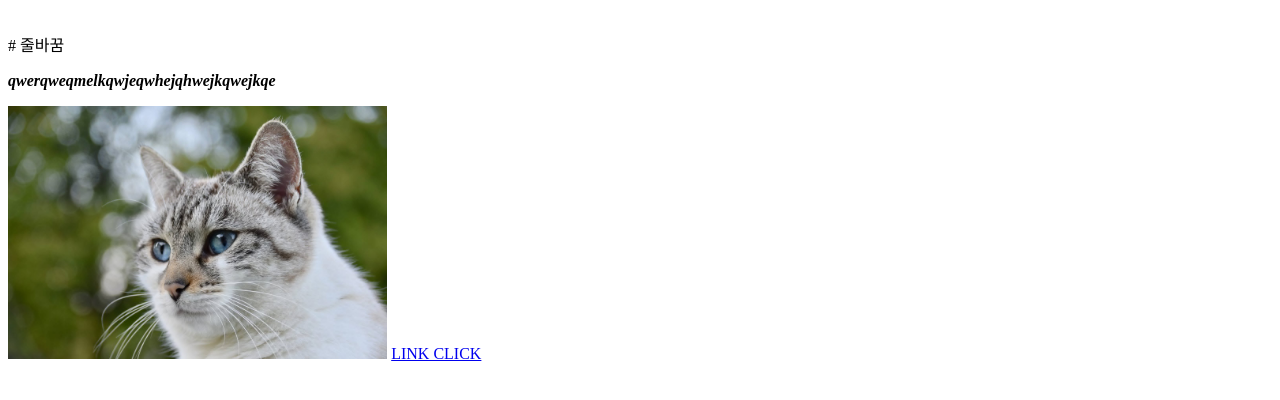
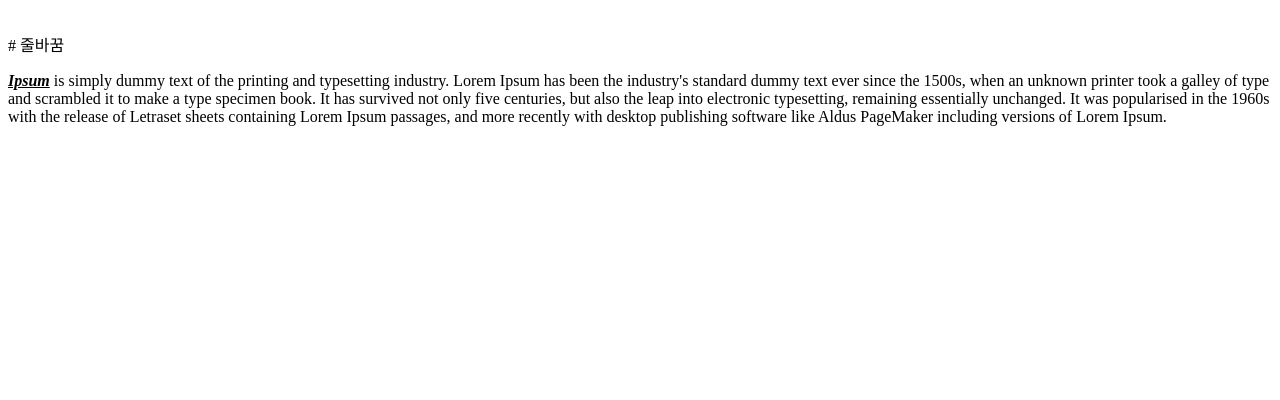
Before and after one commit to abcab-123/WebTest, a plain HTML site: page index.html in a window 1280 px wide. Shown: the part 136-536 px from the top of the page. Drawn offline with Linux system fonts and the light colour scheme.

Commit message:
Update index.html

```diff
--- a/index.html
+++ b/index.html
@@ -9,13 +9,18 @@
 <body>
 <h1>My Project</h1>
 <ol>
-<li><a href="1.HTML">title1</a></li>
-<li><a href="2.HTML">title2</a></li>
-<li><a href="3.HTML">title3</a></li>
+    <li><a href="Untitled-1.html">title1</a></li>
+    <li><a href="Untitled-2.html">title2</a></li>
+    <li><a href="Untitled-3.html">title3</a></li>
 </ol>
 <br># 줄바꿈
-<p><strong><i>qwerqweqmelkqwjeqwhejqhwejkqwejkqe</i></strong></p>
-<img src="cat-gb97f27b81_1920.jpg" width="30%">
-<a href="url">LINK CLICK</a>
+<p>
+    <strong><i><u>Ipsum</u></i></strong>  is simply dummy text of the printing and typesetting industry.
+    Lorem Ipsum has been the industry's standard dummy text ever since the 1500s,
+    when an unknown printer took a galley of type and scrambled it to make a type specimen book. It has survived not only five centuries,
+     but also the leap into electronic typesetting, remaining essentially unchanged.
+     It was popularised in the 1960s with the release of Letraset sheets containing Lorem Ipsum passages, and more recently with desktop publishing software like Aldus PageMaker
+      including versions of Lorem Ipsum.
+</p>
 </body>
 </html>
```
